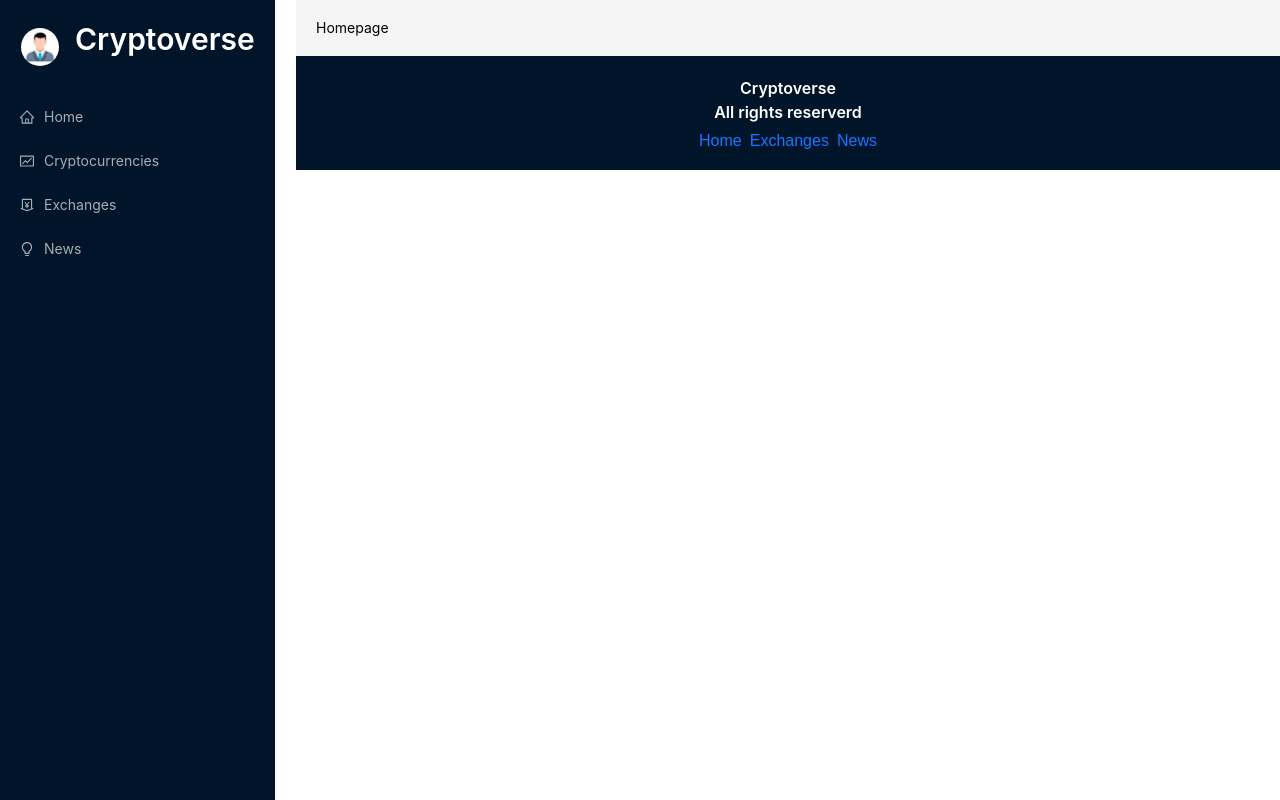
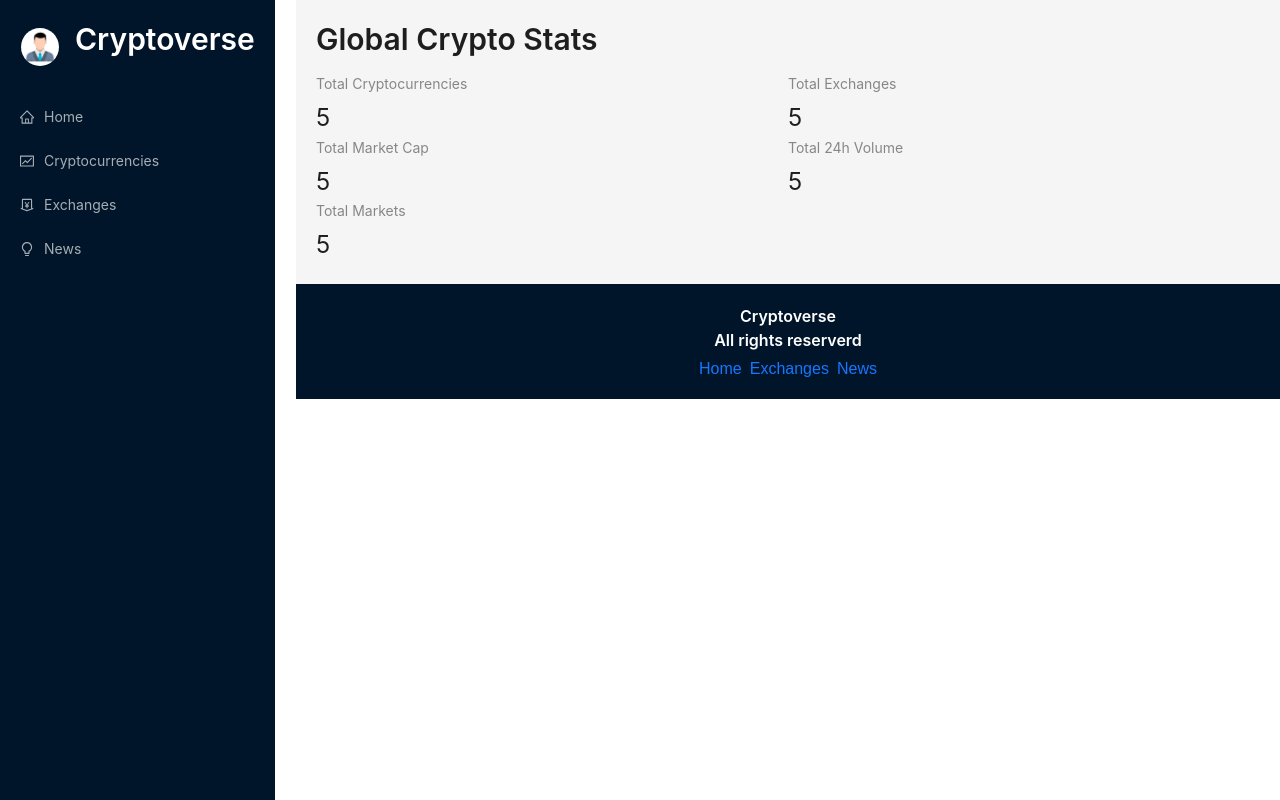
Before and after one commit to Huyllee/react-reduxToolkit, a React (Create React App) app: page / in a window 1280 px wide. Built offline with nearby package versions, Linux system fonts and the light colour scheme.

Commit message:
create home page

```diff
--- a/src/components/Homepage.jsx
+++ b/src/components/Homepage.jsx
@@ -1,7 +1,35 @@
 import React from "react";
+import millify from "millify";
+import { Typography, Row, Col, Statistic } from "antd";
+import { Link } from "react-router-dom";
+
+const { Title } = Typography;
 
 const Homepage = () => {
-  return <div>Homepage</div>;
+  return (
+    <div>
+      <Title level={2} className="heading">
+        Global Crypto Stats
+      </Title>
+      <Row>
+        <Col span={12}>
+          <Statistic title="Total Cryptocurrencies" value="5" />
+        </Col>
+        <Col span={12}>
+          <Statistic title="Total Exchanges" value="5" />
+        </Col>
+        <Col span={12}>
+          <Statistic title="Total Market Cap" value="5" />
+        </Col>
+        <Col span={12}>
+          <Statistic title="Total 24h Volume" value="5" />
+        </Col>
+        <Col span={12}>
+          <Statistic title="Total Markets" value="5" />
+        </Col>
+      </Row>
+    </div>
+  );
 };
 
 export default Homepage;
--- a/src/index.js
+++ b/src/index.js
@@ -2,12 +2,16 @@ import React from "react";
 import ReactDOM from "react-dom/client";
 import { BrowserRouter } from "react-router-dom";
 import App from "./App";
+import { Provider } from "react-redux";
+import store from "./store/store";
 
 const root = ReactDOM.createRoot(document.getElementById("root"));
 root.render(
   <React.StrictMode>
     <BrowserRouter>
-      <App />
+      <Provider store={store}>
+        <App />
+      </Provider>
     </BrowserRouter>
   </React.StrictMode>
 );
--- /dev/null
+++ b/src/store/store.js
@@ -0,0 +1,5 @@
+import { configureStore } from "@reduxjs/toolkit";
+
+export default configureStore({
+  reducer: {},
+});
```
Also changed, not shown: src/services/cryptoApi.js (added, +20 -0 lines), 1 other file (tests, documents, lock files or other folders).
